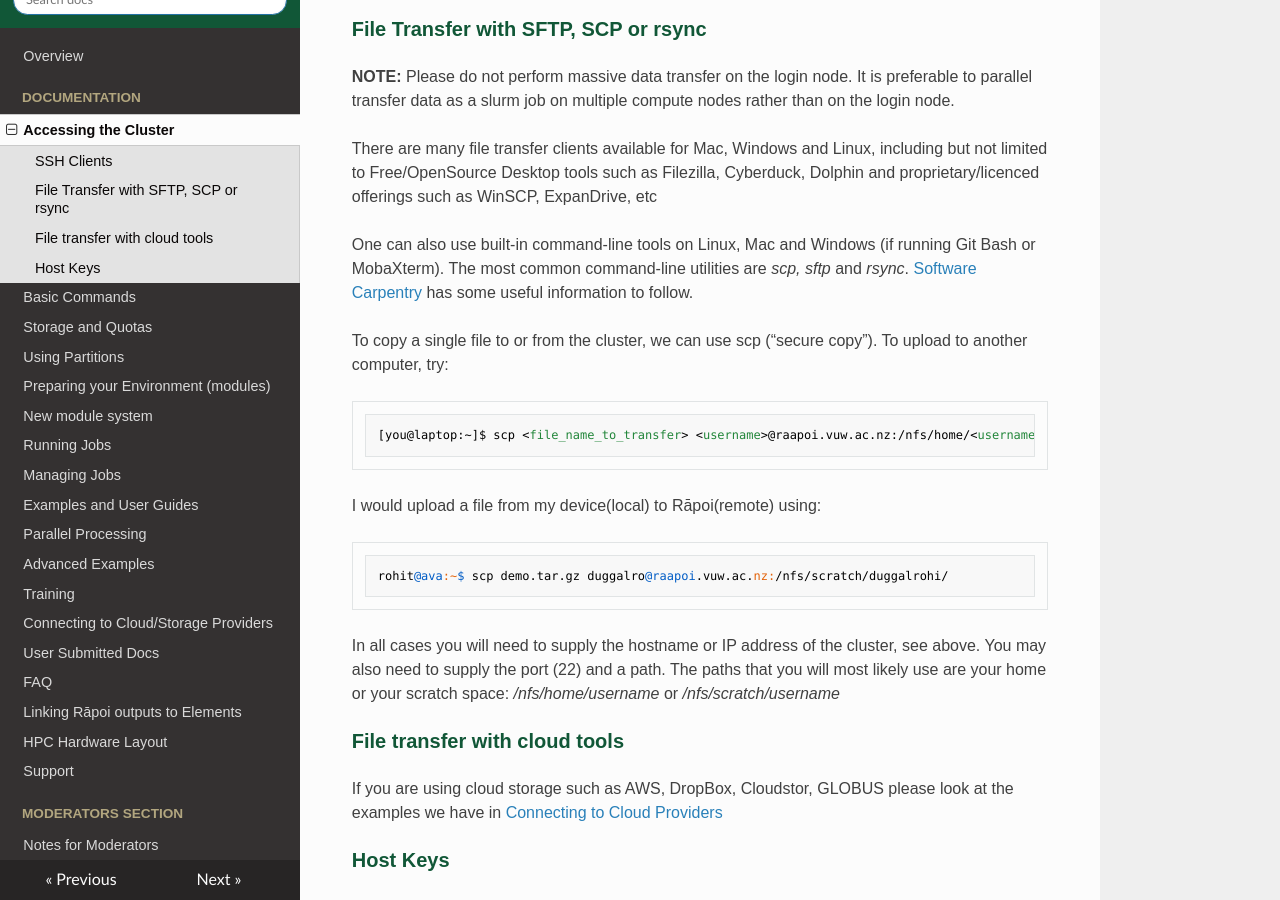
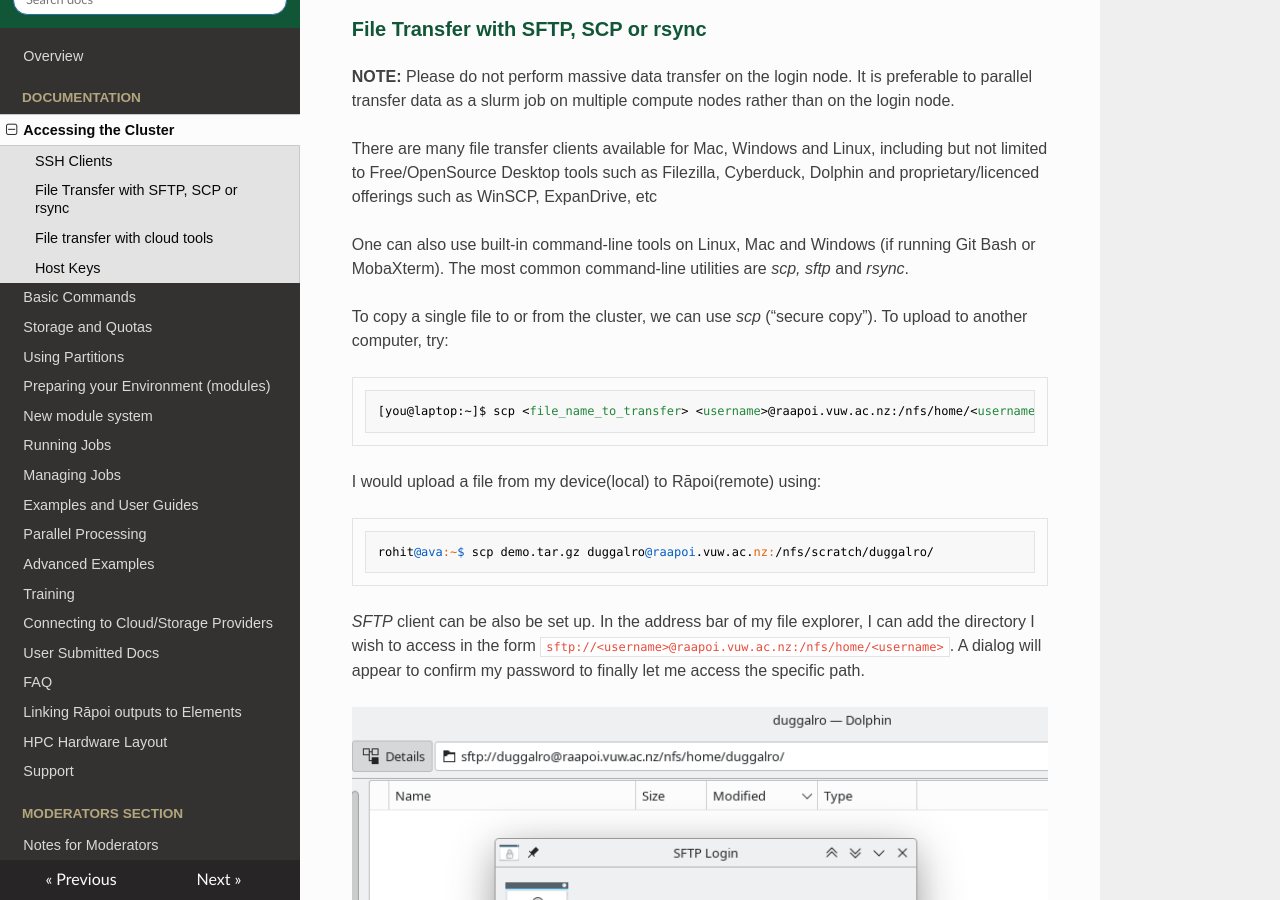
Before and after one commit to vuw-research-computing/raapoi-docs, an MkDocs documentation site: the page built from docs/accessing_the_cluster.md, in a window 1280 px wide and 900 px high, scrolled down 1590 px. Built offline with MkDocs 1.6.1, drawn with Linux system fonts in a browser that asks for light colours; nearby versions of some CDN libraries; some web fonts are replaced.

Commit message:
Update SFTP section under accessing the cluster

````diff
--- a/docs/accessing_the_cluster.md
+++ b/docs/accessing_the_cluster.md
@@ -61,9 +61,9 @@ __NOTE:__ Please do not perform massive data transfer on the login node. It is p
 
 There are many file transfer clients available for Mac, Windows and Linux, including but not limited to Free/OpenSource Desktop tools such as Filezilla, Cyberduck, Dolphin and proprietary/licenced offerings such as WinSCP, ExpanDrive, etc
 
-One can also use built-in command-line tools on Linux, Mac and Windows (if running Git Bash or MobaXterm).  The most common command-line utilities are _scp, sftp_ and _rsync_. [Software Carpentry](https://carpentries-incubator.github.io/hpc-intro/16-transferring-files/index.html) has some useful information to follow.
+One can also use built-in command-line tools on Linux, Mac and Windows (if running Git Bash or MobaXterm).  The most common command-line utilities are _scp, sftp_ and _rsync_.
 
-To copy a single file to or from the cluster, we can use scp (“secure copy”). To upload to another computer, try:
+To copy a single file to or from the cluster, we can use _scp_ (“secure copy”). To upload to another computer, try:
 
 ``` text
 [you@laptop:~]$ scp <file_name_to_transfer> <username>@raapoi.vuw.ac.nz:/nfs/home/<username>/<destination>
@@ -72,8 +72,12 @@ To copy a single file to or from the cluster, we can use scp (“secure copy”)
 I would upload a file from my device(local) to Rāpoi(remote) using:
 
 ``` text
-rohit@ava:~$ scp demo.tar.gz duggalro@raapoi.vuw.ac.nz:/nfs/scratch/duggalrohi/
+rohit@ava:~$ scp demo.tar.gz duggalro@raapoi.vuw.ac.nz:/nfs/scratch/duggalro/
 ```
+
+_SFTP_ client can be also be set up. In the address bar of my file explorer, I can add the directory I wish to access in the form `sftp://<username>@raapoi.vuw.ac.nz:/nfs/home/<username>`. A dialog will appear to confirm my password to finally let me access the specific path.
+
+![SFTP_Login_Page](img/SFTP_Login_Page.png)
 
 In all cases you will need to supply the hostname or IP address of the cluster, see above.  You may also need to supply the port (22) and a path.  The paths that you will most likely use are your home or your scratch space:
 _/nfs/home/username_ or _/nfs/scratch/username_
````
Also changed, not shown: docs/img/SFTP_Login_Page.png (added).
